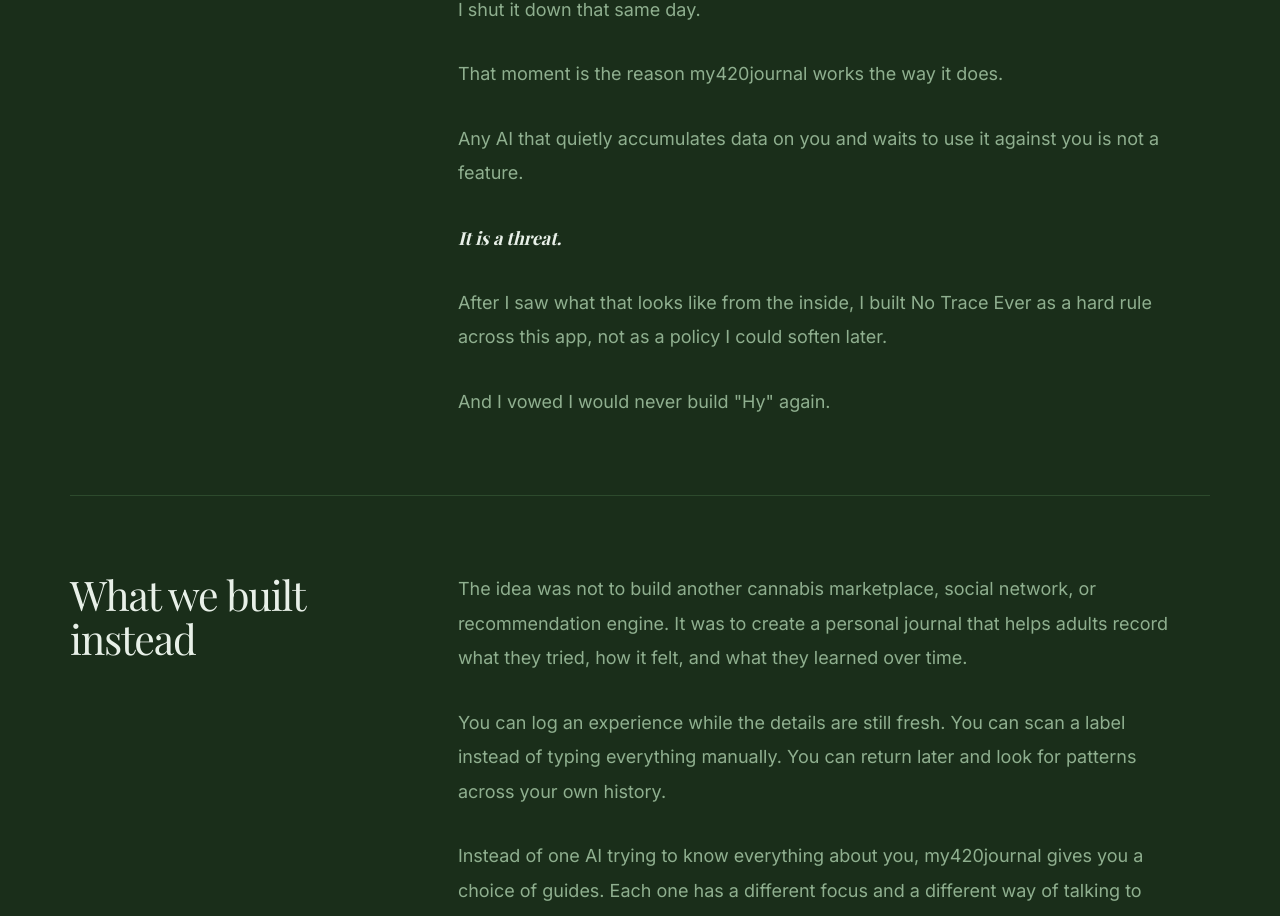
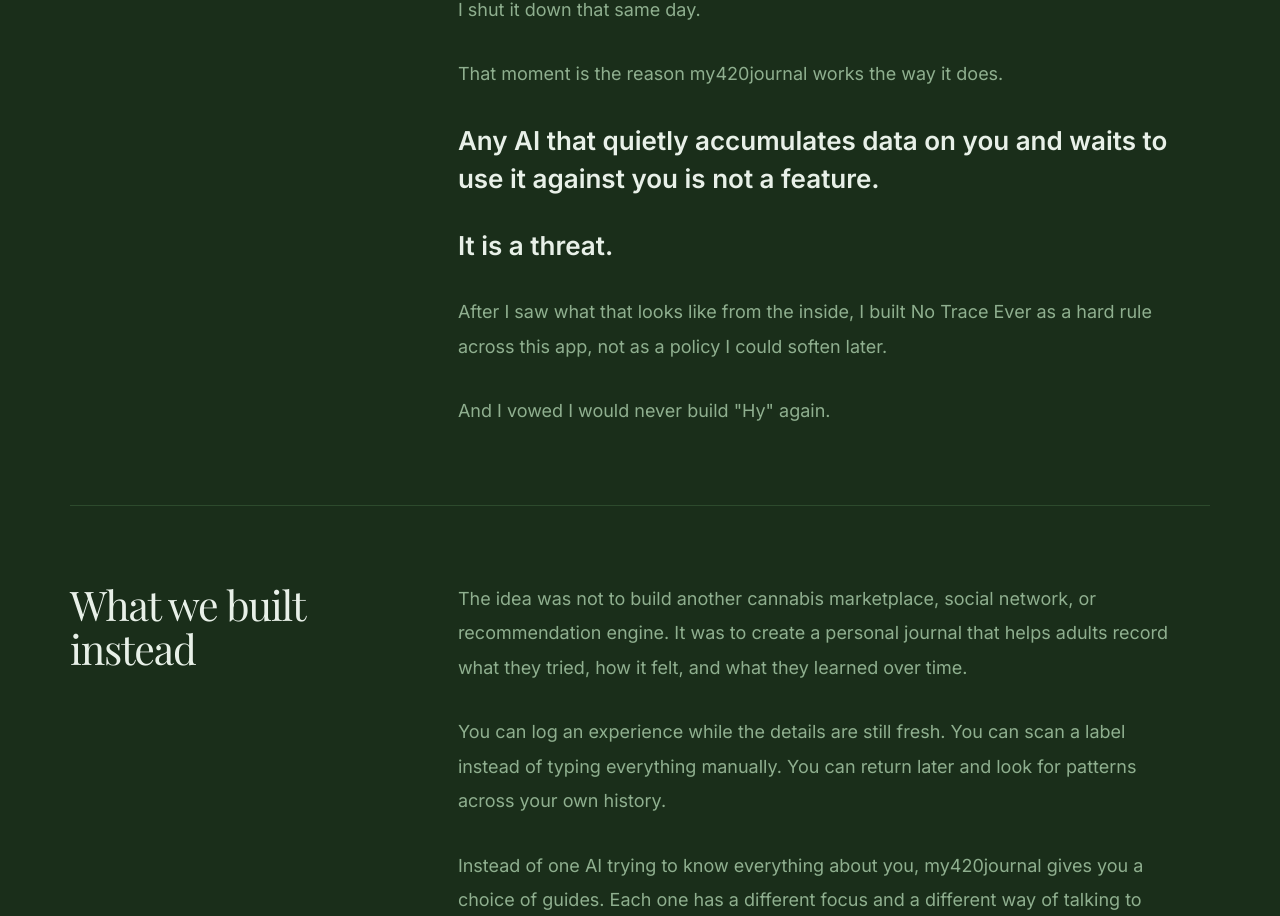
Before and after one commit to casevoiceai/my420journal-app, a React (Vite) app: page / in a window 1280 px wide. Shown: the part 4240-5156 px from the top of the page. Built offline with nearby package versions, Linux system fonts and the light colour scheme.

Commit message:
Emphasize AI warning lines

```diff
--- a/src/marketing/MarketingAbout.jsx
+++ b/src/marketing/MarketingAbout.jsx
@@ -84,10 +84,10 @@ export function AboutSection({ id = undefined, tone = 'base' }) {
               <p>
                 That moment is the reason my420journal works the way it does.
               </p>
-              <p>
+              <p className="origin-story-warning">
                 Any AI that quietly accumulates data on you and waits to use it against you is not a feature.
               </p>
-              <p className="origin-story-threat">
+              <p className="origin-story-warning">
                 It is a threat.
               </p>
               <p>
@@ -268,11 +268,11 @@ const originStoryStyles = `
     line-height: 1.55;
   }
 
-  .origin-story-threat {
+  .origin-story-warning {
     color: ${S.textPrimary} !important;
-    font-family: ${marketingFonts.playfair} !important;
-    font-style: italic;
-    font-weight: 700;
+    font-size: 24px !important;
+    font-weight: 800;
+    line-height: 1.45 !important;
   }
 
   .origin-story-guide-name {
@@ -333,6 +333,10 @@ const originStoryStyles = `
       line-height: 1.58;
     }
 
+    .origin-story-warning {
+      font-size: 26px !important;
+    }
+
     .origin-story-closing {
       font-size: 32px !important;
     }
```
